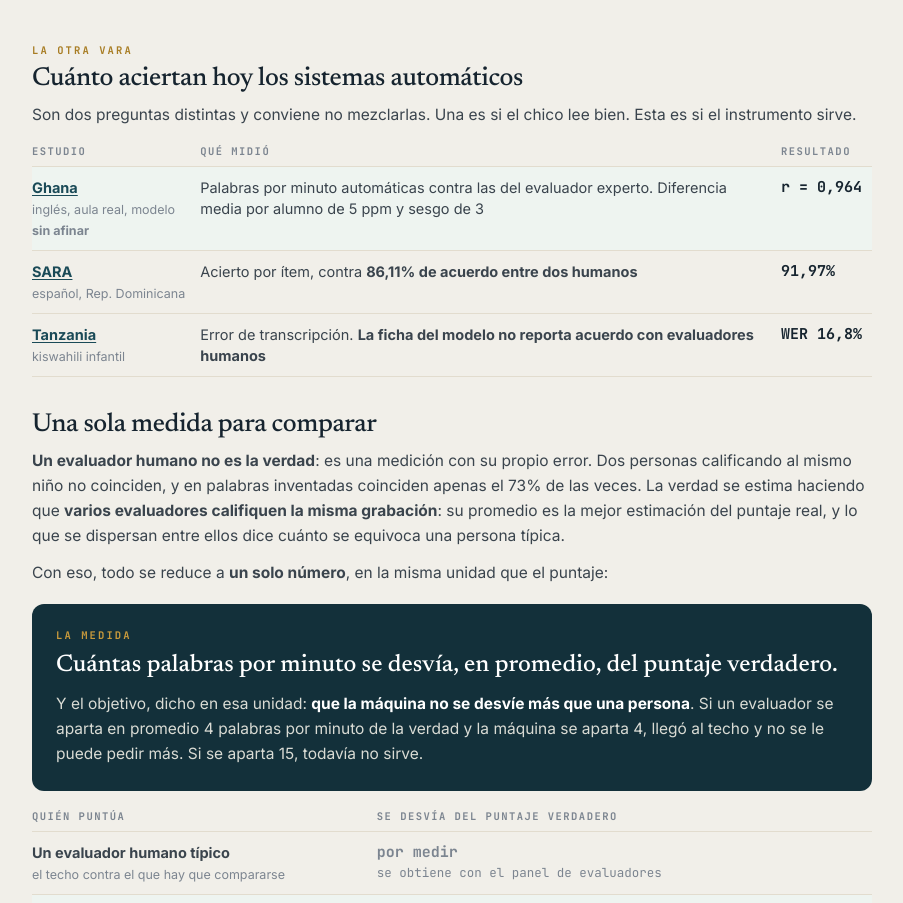
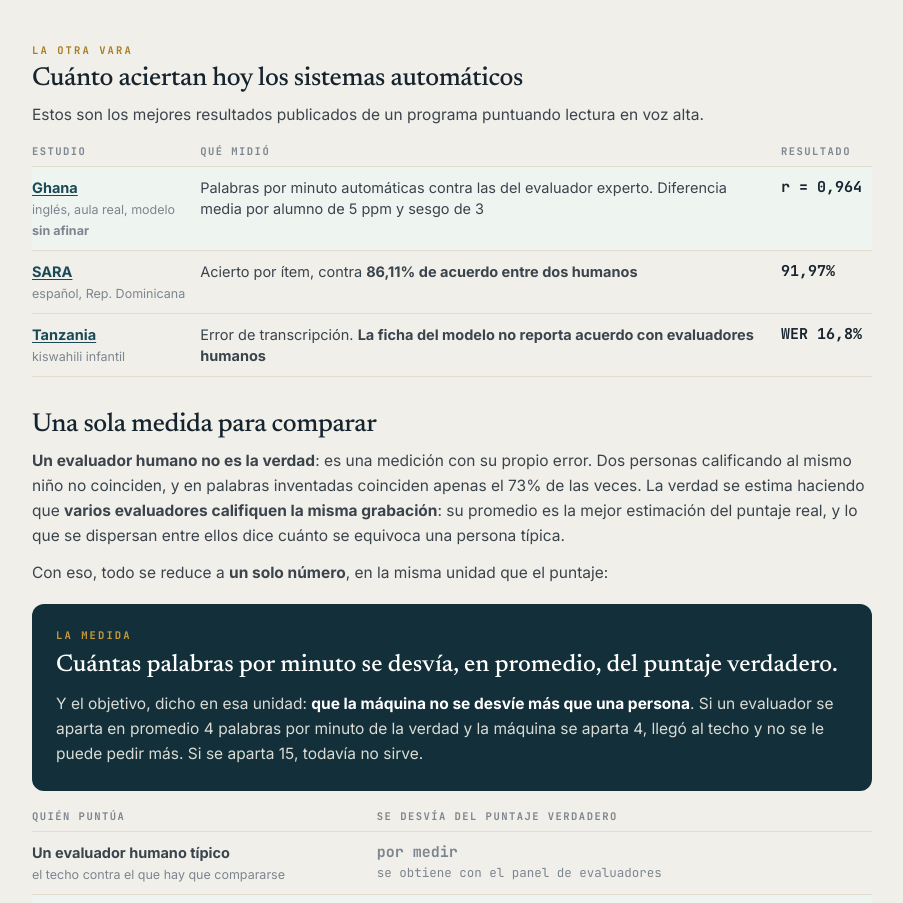
Before and after one commit to ezequielmolina-lang/fluidez-lectora-demo, a plain HTML site: page index.html in a window 1280 px wide. Shown: the part 4198-5101 px from the top of the page, without its empty margins (188-1091 px from the left). Drawn offline with Linux system fonts and the light colour scheme.

Commit message:
refactor: sacar el andamiaje de 'son dos preguntas distintas'
Hacia parar al lector a pensar en una taxonomia en vez de leer el contenido,
y el titulo de la seccion ya dice de que se trata. Reemplazado por una entrada
directa: estos son los mejores resultados publicados de un programa puntuando
lectura en voz alta.

Co-Authored-By: Claude Opus 5 <noreply@anthropic.com>

```diff
--- a/index.html
+++ b/index.html
@@ -278,8 +278,7 @@ audio{max-width:100%}
 <section>
   <h3>La otra vara</h3>
   <h2>Cuánto aciertan hoy los sistemas automáticos</h2>
-  <p>Son dos preguntas distintas y conviene no mezclarlas. Una es si el chico lee bien. Esta es si el
-  instrumento sirve.</p>
+  <p>Estos son los mejores resultados publicados de un programa puntuando lectura en voz alta.</p>
   <table>
     <tr><th>Estudio</th><th>Qué midió</th><th>Resultado</th></tr>
     <tr class="destacada">
```
